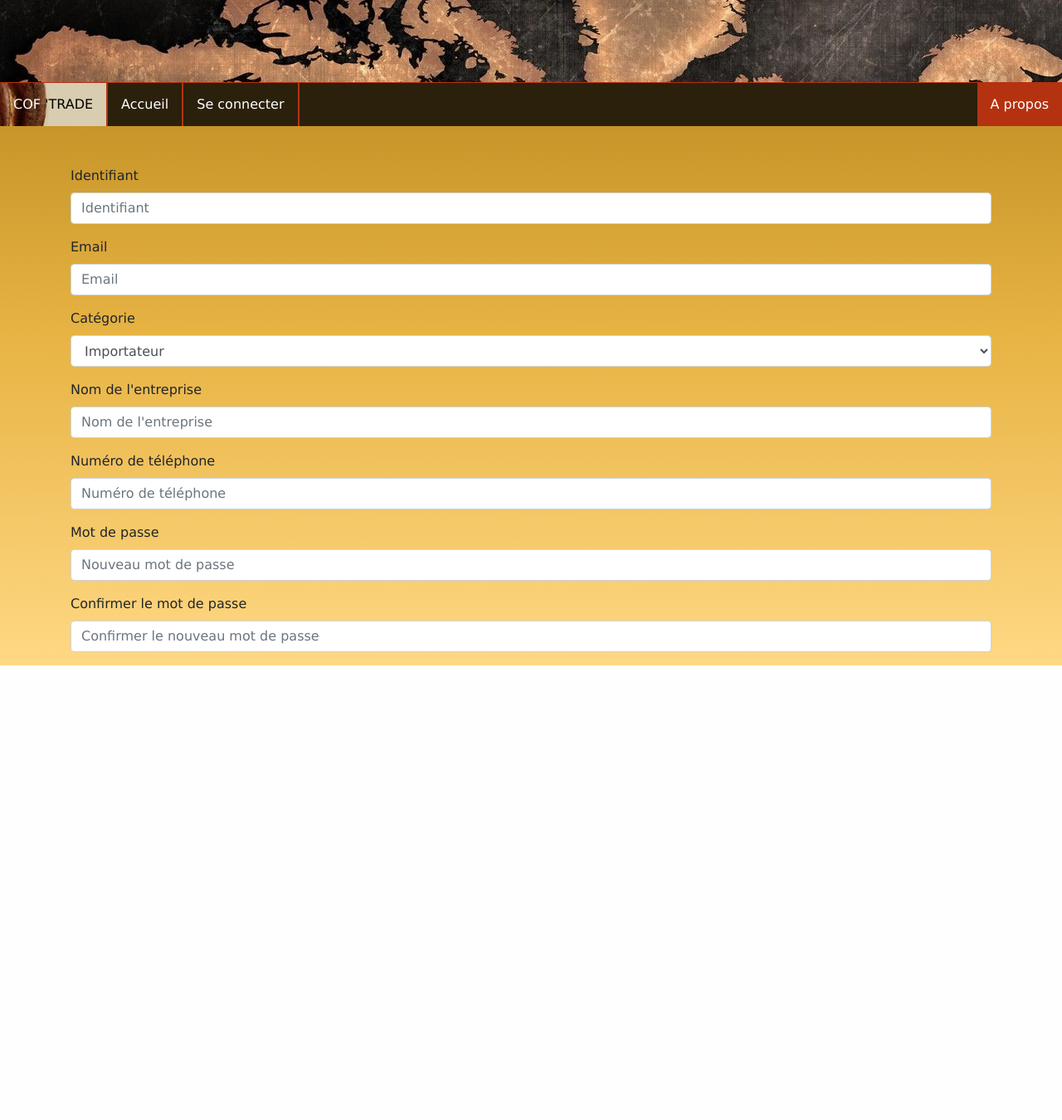
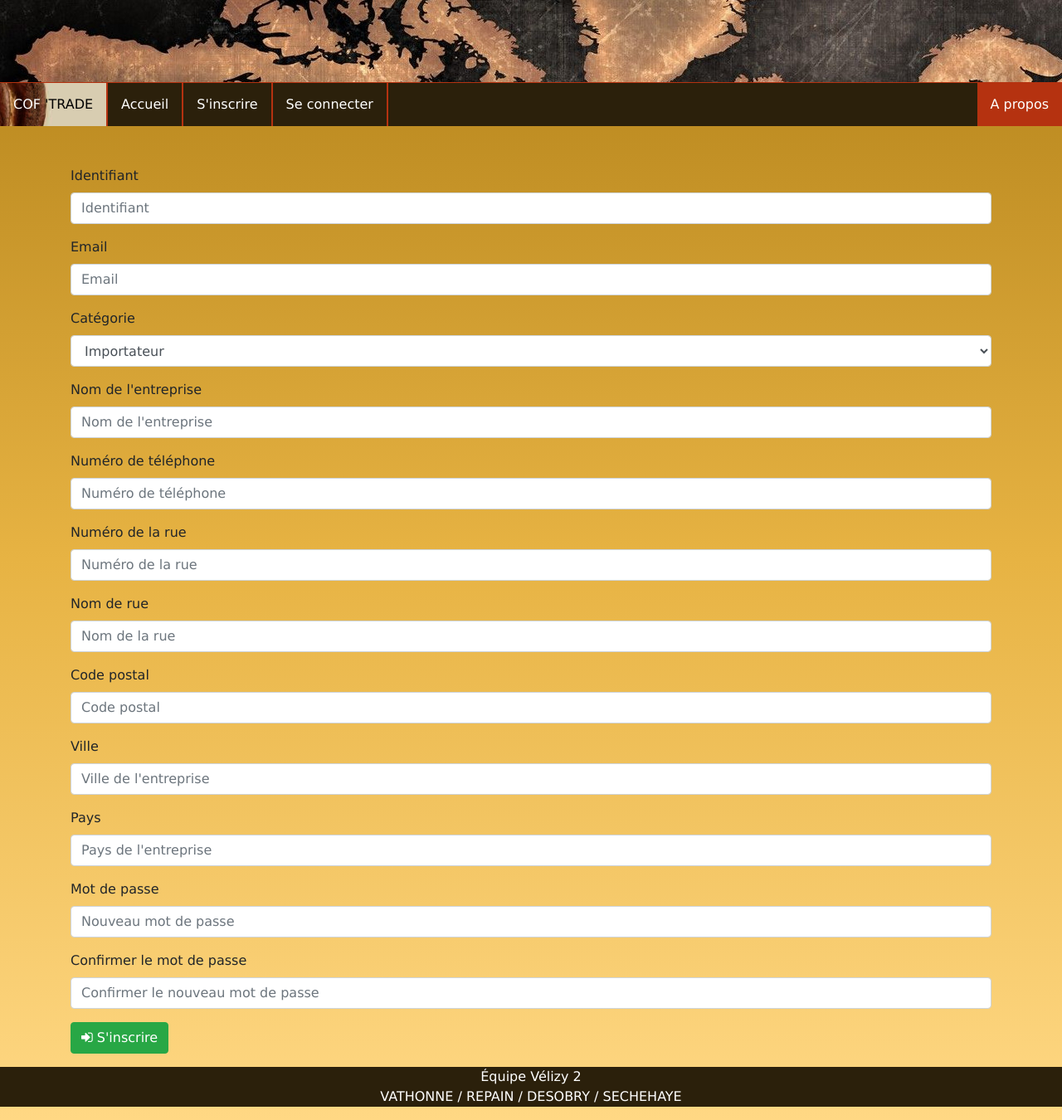
Before and after one commit to zlezero/24h2019Web, a PHP site: page /inscription.php in a window 1280 px wide. Shown: the whole page at 83% size. Before the commit the page ends 802 px from the top, so only its background shows below. Run offline with PHP 8.4, Linux system fonts and the light colour scheme; some libraries are stand-ins or nearby versions.

Commit message:
Ajout inscription

```diff
--- a/include/BDDApi.php
+++ b/include/BDDApi.php
@@ -13,10 +13,10 @@ class BDDApi {
 	}
 
 	public function getOneRow($command) {
-		$reponse = $this->_BddConn->query($request);
+		$reponse = $this->_BddConn->query($command);
 		$row = $reponse->fetch();
 		$reponse->closeCursor();
-		return $row;
+		return $row[0];
 	}
 
 	public function executeQueryAndGetResultInArray($command, $paramArray) {
--- a/include/header.php
+++ b/include/header.php
@@ -10,6 +10,7 @@
 		<ul>
 			<li><a href="index.php" class="imgLogo"> <span class="color"> COF</span> 'TRADE</a></li>
 			<li><a href="index.php" title="Accueil">Accueil</a></li>
+			<?php if (!estConnecte()) { ?> <li><a href="inscription.php" title="S'inscrire">S'inscrire</a></li> <?php } ?>
 			<?php if (!estConnecte()) { ?> <li><a href="login.php" title="Se connecter">Se connecter</a></li> <?php } ?>
 			<?php if (estConnecte() AND estExportateur()) { ?> <li><a href="change_stock.php" title="Gestion des stocks">Gestion des stocks</a></li> <?php } ?>
 			<?php if (estConnecte()) { ?> <li><a href="logout.php" title="Se déconnecter">Se déconnecter</a></li> <?php } ?>
--- a/index.php
+++ b/index.php
@@ -5,7 +5,7 @@ require_once("include/include.php");
 
 ?>
 
-	<body>
+	<body id="main">
 
 
 		<?php
--- a/inscription.php
+++ b/inscription.php
@@ -1,10 +1,62 @@
 <?php
+
+$traitement = True;
 
 require_once("include/include.php");
 
+$required = array('id' => true,
+                  'email' => true,
+                  'droits' => true,
+                  'tel' => true,
+                  'numRue' => true,
+                  'nomRue' => true,
+                  'nomEntreprise' => true,
+                  'codePostal' => true,
+                  'ville' => true,
+                  'mdp' => true,
+                  'pays' => true,
+                  'mdpConfirm' => true);
+
+foreach ($required as $input => $check_empty) {
+	if (!isset($_POST[$input]) AND ($check_empty && empty($_POST[$input])) ) {
+		$traitement = False;
+	}
+}
+
+if ($traitement) {
+	if (is_numeric($_POST["tel"]) AND is_numeric($_POST["numRue"]) AND is_numeric($_POST["codePostal"])) {
+		if ($_POST["mdp"] == $_POST["mdpConfirm"]) {
+			if ($_POST["droits"] == "exportateur" Or $_POST["droits"] == "importateur") {
+				try {
+					$idPays = $bddConn->executeQueryAndGetResultInArray("SELECT ID FROM pays WHERE Nom = :nom", array('nom' => $_POST["pays"]))[0];
+					$arrayParam = array('numrue' => $_POST["numRue"], 'codepostal' => $_POST["codePostal"], 'ville' => $_POST["ville"], 'idpays' => $idPays[0]);
+					$bddConn->executeNonQuery("INSERT INTO Adresse(NumRue, CodePostal, Ville, IdPays) VALUES(:numrue, :codepostal, :ville, :idpays)", $arrayParam);
+					$maxAdresse = $bddConn->getOneRow("SELECT MAX(ID) FROM adresse");
+					$arrayParam = array('typeutilisateur' => ucfirst($_POST["droits"]), 'identifiant' => $_POST["id"], 'mdp' => hash("sha512", $_POST["mdp"]), 'nomentreprise' => $_POST["nomEntreprise"], 'numtel' => $_POST["tel"], 'idadresse' => $maxAdresse);
+					$bddConn->executeNonQuery("INSERT INTO Users(TypeUtilisateur, Identifiant, Mdp, NomEntreprise, NumTel, IdAdresse) VALUES(:typeutilisateur, :identifiant, :mdp, :nomentreprise, :numtel, :idadresse)", $arrayParam);
+					$_SESSION['status'] = sha1("successInscription");
+					header('Location: login.php');
+					exit;
+				}
+				catch (Exception $e) {
+					$erreur = True;
+				}
+			}
+		} else {
+			$erreurMdp = True;
+		}
+	}
+}
 ?>
 
+<body>
+
 <div id="container" class="container mt-5">
+
+	<?php if (isset($erreur)) { afficherErreur("Une erreur est survenue lors de l'inscription."); }
+		  elseif (isset($erreurMdp)) { afficherErreur("Erreur : Les mots de passe ne correspondent pas."); }
+
+	?>
 
 	<form method="post" action="" id="formEditBtn">
 
@@ -27,24 +79,57 @@ require_once("include/include.php");
 		</div>
 
 		<div class="form-group">
-			<label for="id">Nom de l'entreprise</label>
-			<input type="text" class="form-control" name="nom" id="nomEntreprise" placeholder="Nom de l'entreprise" required>
+			<label for="nomEntreprise">Nom de l'entreprise</label>
+			<input type="text" class="form-control" name="nomEntreprise" id="nomEntreprise" placeholder="Nom de l'entreprise" required>
 		</div>
 
 		<div class="form-group">
 			<label for="tel">Numéro de téléphone</label>
-			<input type="tel" class="form-control" name="tel" id="telId" placeholder="Numéro de téléphone" required>
+			<input type="number" class="form-control" name="tel" id="telId" placeholder="Numéro de téléphone" required>
+		</div>
+
+		<div class="form-group">
+			<label for="numRue">Numéro de la rue</label>
+			<input type="number" class="form-control" name="numRue" id="numRue" placeholder="Numéro de la rue" required>
+		</div>
+
+		<div class="form-group">
+			<label for="nomRue">Nom de rue</label>
+			<input type="text" class="form-control" name="nomRue" id="nomRue" placeholder="Nom de la rue" required>
+		</div>
+
+		<div class="form-group">
+			<label for="codePostal">Code postal</label>
+			<input type="number" class="form-control" name="codePostal" id="codePostal" placeholder="Code postal" required>
+		</div>
+
+		<div class="form-group">
+			<label for="ville">Ville</label>
+			<input type="text" class="form-control" name="ville" id="ville" placeholder="Ville de l'entreprise" required>
+		</div>
+
+		<div class="form-group">
+			<label for="pays">Pays</label>
+			<input type="text" class="form-control" name="pays" id="pays" placeholder="Pays de l'entreprise" required>
 		</div>
 
 		<div class="form-group">
 			<label for="mdp" id="labelNewMdp" >Mot de passe</label>
-			<input type="password" class="form-control" name="mdp" id="mdpEdit" placeholder="Nouveau mot de passe">
+			<input type="password" class="form-control" name="mdp" id="mdp" placeholder="Nouveau mot de passe">
 		</div>
 
 		<div class="form-group">
 			<label for="mdpConfirm" id="labelConfirmNewMdp" >Confirmer le mot de passe</label>
-			<input type="password" class="form-control" name="mdpConfirm" id="mdpConfirmEdit" placeholder="Confirmer le nouveau mot de passe">
+			<input type="password" class="form-control" name="mdpConfirm" id="mdpConfirm" placeholder="Confirmer le nouveau mot de passe">
 		</div>
+
+		<button type="submit" class="btn btn-success"> <i class="fa fa-sign-in"></i> S'inscrire</button>
 
 	</form>
 </div>
+
+</body>
+
+<?php require_once("include/footer.php"); ?>
+
+</html>
--- a/login.php
+++ b/login.php
@@ -55,6 +55,10 @@ if (isset($_POST["id"]) AND !empty($_POST["id"]) AND isset($_POST["pwd"]) AND !e
 					} elseif (isset($_SESSION["erreurTraitement"])) {
 						afficherErreur("Une erreur est survenue lors de la connexion.");
 						unset($_SESSION['erreurTraitement']);
+					} elseif (isset($_SESSION["statut"])) {
+						if ($_SESSION["statut"] == "0591bdb5d259412b95cf38f2e7a82f5c62d861f8") {
+							afficherSucces("L'inscription a été effectuée avec succès !");
+						}
 					}
 				?>
 			  </div>
```
Also changed, not shown: include/footer.php (line endings or trailing spaces), js/Scripts.js (line endings or trailing spaces).
